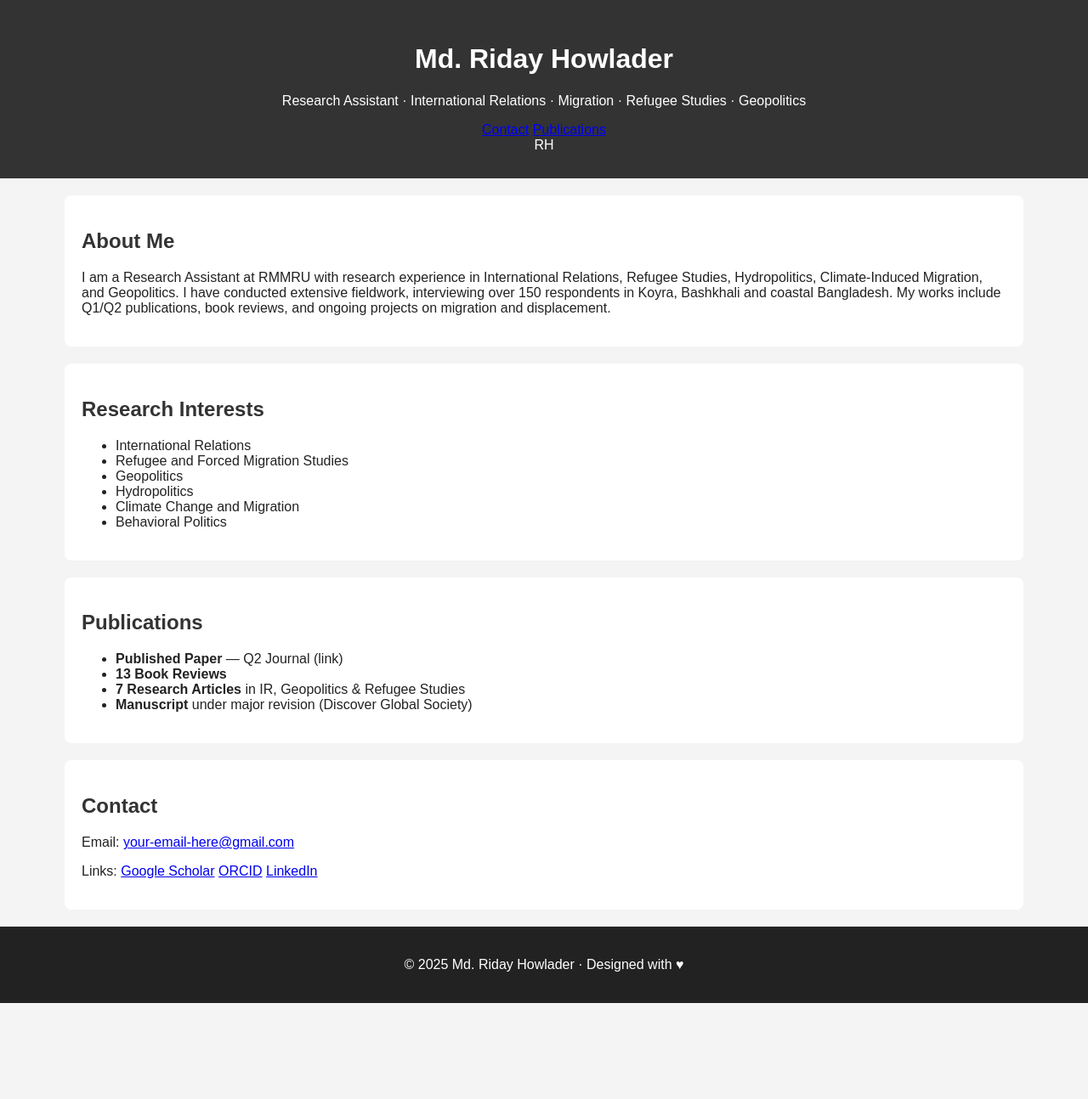
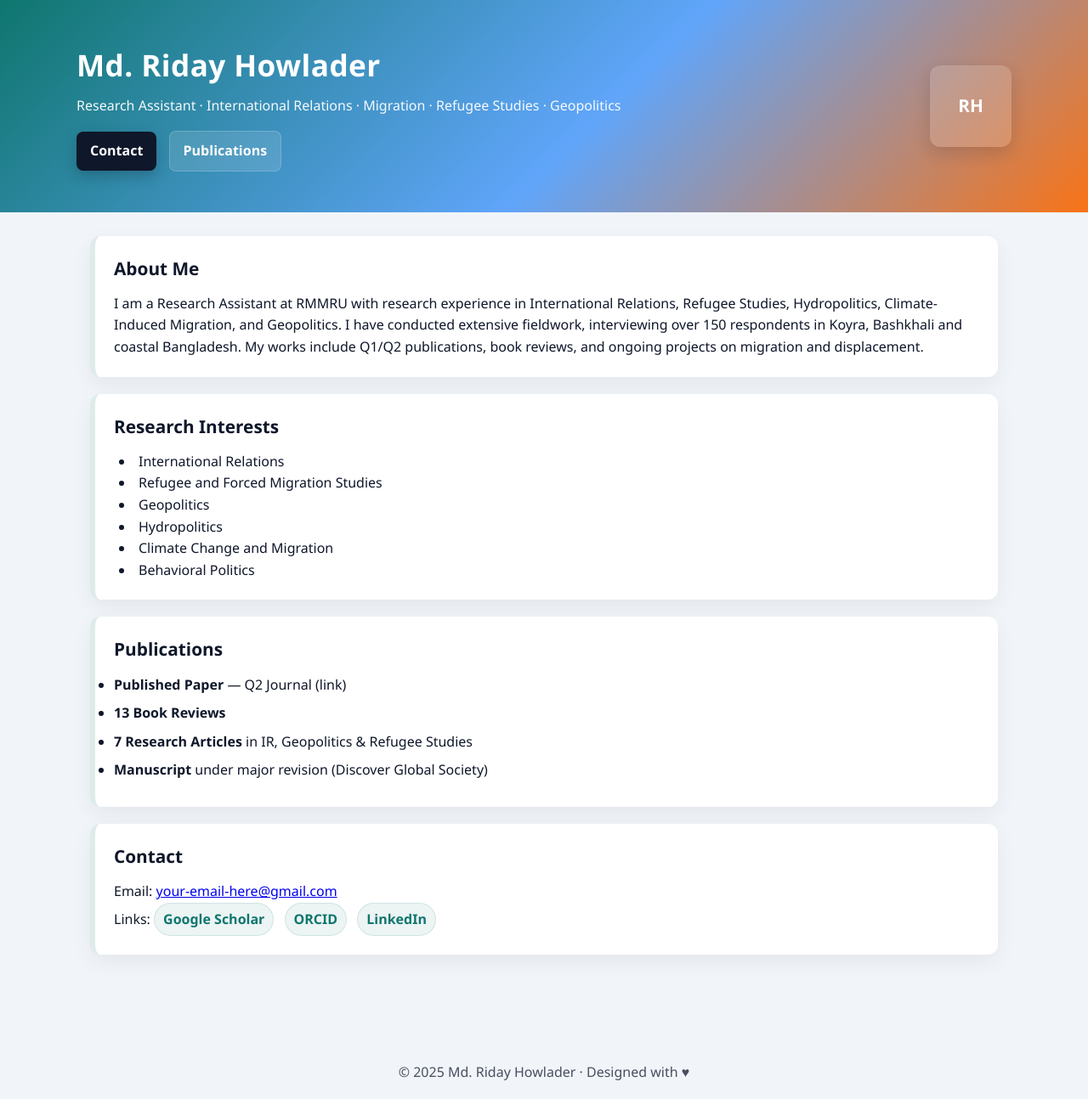
Before and after one commit to mdridayhowladerbu-a11y/Md-Riday-Howlader-BU, a plain HTML site: page index.html in a window 1280 px wide. Shown: the whole page at 85% size. Before the commit the page ends 1181 px from the top, so only its background shows below. Drawn offline with Linux system fonts and the light colour scheme.

Commit message:
Update style.css

```diff
--- a/style.css
+++ b/style.css
@@ -1,33 +1,111 @@
-body {
-    font-family: Arial, sans-serif;
-    margin: 0;
-    background: #f4f4f4;
-    color: #222;
+/* Reset & base */
+* { box-sizing: border-box; margin: 0; padding: 0; }
+body { font-family: "Segoe UI", Roboto, Arial, sans-serif; line-height: 1.6; background: #f1f5f9; color: #0f172a; }
+
+/* Hero */
+.hero {
+  background: linear-gradient(135deg, #0f766e 0%, #60a5fa 55%, #f97316 100%);
+  color: #fff;
+  padding: 48px 16px;
+}
+.hero-inner {
+  max-width: 1100px;
+  margin: 0 auto;
+  display: flex;
+  gap: 24px;
+  align-items: center;
+  justify-content: space-between;
+  flex-wrap: wrap;
+}
+.hero-left h1 {
+  font-size: 2.2rem;
+  margin-bottom: 8px;
+  letter-spacing: 0.4px;
+}
+.subtitle {
+  opacity: 0.95;
+  margin-bottom: 16px;
 }
 
-header {
-    background: #333;
-    color: #fff;
-    text-align: center;
-    padding: 30px;
+/* Avatar */
+.hero-right .avatar {
+  width: 96px;
+  height: 96px;
+  border-radius: 12px;
+  background: rgba(255,255,255,0.15);
+  display: flex;
+  align-items: center;
+  justify-content: center;
+  font-weight: 700;
+  font-size: 1.3rem;
+  box-shadow: 0 8px 20px rgba(15,23,42,0.15);
+  color: #fff;
 }
 
-section {
-    background: white;
-    margin: 20px auto;
-    padding: 20px;
-    width: 85%;
-    border-radius: 8px;
+/* Buttons */
+.btn {
+  display: inline-block;
+  padding: 10px 16px;
+  border-radius: 8px;
+  text-decoration: none;
+  font-weight: 600;
+  margin-right: 10px;
+}
+.btn.primary {
+  background: #0f172a; /* dark */
+  color: #fff;
+  box-shadow: 0 6px 16px rgba(15,23,42,0.25);
+}
+.btn.outline {
+  background: rgba(255,255,255,0.12);
+  border: 1px solid rgba(255,255,255,0.18);
+  color: #fff;
+}
+.btn.primary:hover { transform: translateY(-3px); transition: .18s ease; }
+.btn.outline:hover { transform: translateY(-3px); transition: .18s ease; }
+
+/* Container & cards */
+.container { max-width: 1100px; margin: 28px auto; padding: 0 16px 60px; }
+.card {
+  background: #fff;
+  border-radius: 12px;
+  padding: 22px;
+  margin-bottom: 20px;
+  box-shadow: 0 8px 24px rgba(15,23,42,0.06);
+  border-left: 6px solid rgba(15,118,110,0.14);
+}
+.card h2 { margin-bottom: 12px; color: #0f172a; font-size: 1.3rem; }
+
+/* Lists */
+.bullets { list-style: disc inside; margin-left: 6px; }
+.pub-list li { margin-bottom: 8px; }
+
+/* Links pills */
+.link-pill {
+  display: inline-block;
+  padding: 6px 10px;
+  margin-right: 8px;
+  border-radius: 999px;
+  background: rgba(15,118,110,0.08);
+  color: #0f766e;
+  text-decoration: none;
+  border: 1px solid rgba(15,118,110,0.12);
+  font-weight: 600;
 }
 
-h2 {
-    color: #333;
+/* Footer */
+.site-footer {
+  text-align: center;
+  padding: 18px;
+  color: #0f172a;
+  opacity: 0.75;
+  background: transparent;
 }
 
-footer {
-    text-align: center;
-    padding: 20px;
-    margin-top: 20px;
-    background: #222;
-    color: white;
+/* Responsive */
+@media (max-width: 720px) {
+  .hero-inner { flex-direction: column; align-items: flex-start; gap: 12px; }
+  .hero-right .avatar { width: 80px; height: 80px; }
+  .hero-left h1 { font-size: 1.6rem; }
+  .container { padding-bottom: 30px; }
 }
```
